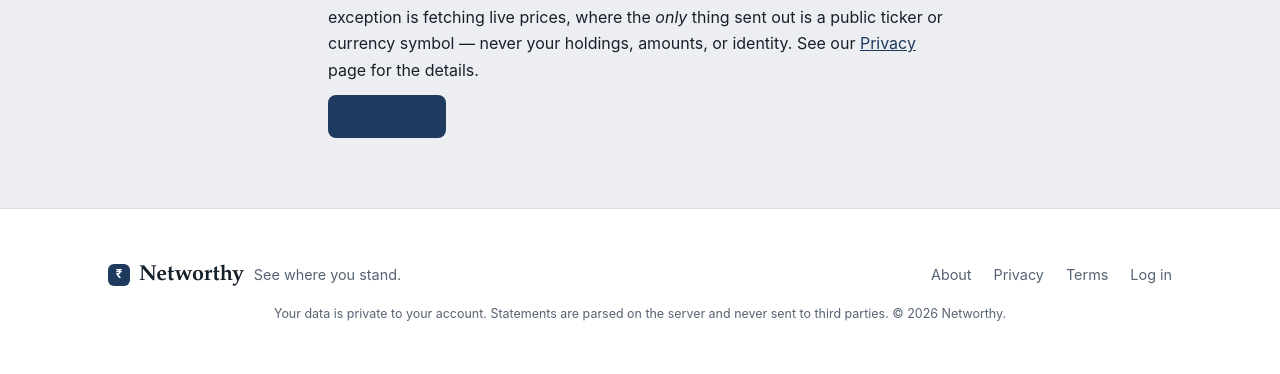
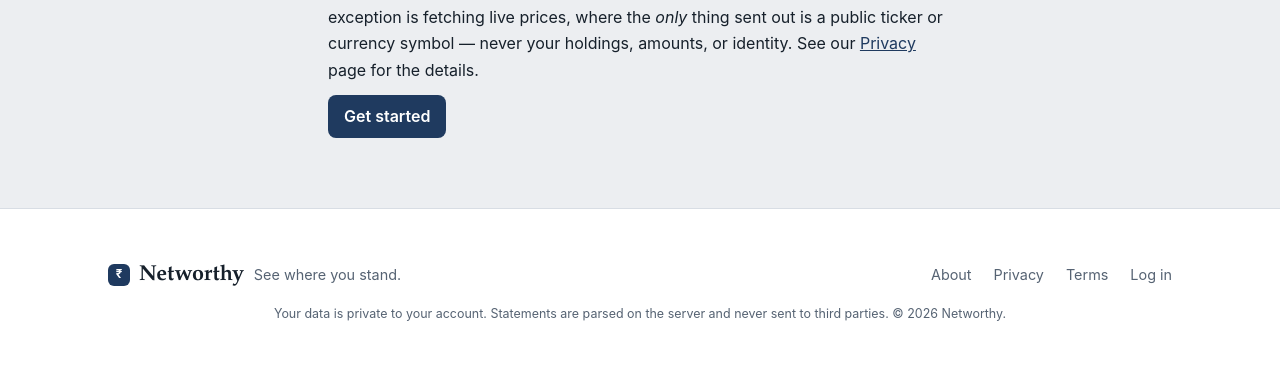
Before and after one commit to awmanoj/networthy, a FastAPI app: page /about in a window 1280 px wide. Shown: the part 1289-1663 px from the top of the page. Run offline with FastAPI, Linux system fonts and the light colour scheme.

Commit message:
Fix invisible .btn text on doc pages (navy-on-navy)
On About/Privacy/Terms (.mkt-doc), the prose-link rule `.mkt-doc a { color:
var(--brand) }` (specificity 0,1,1) out-ranked `.btn` (0,1,0) and painted the
"Get started" button's label navy — matching its navy background, so it read as
an empty button (visible only when text-selected).

- scope the prose-link colour with `:not(.btn)` so it never touches buttons
- add a global `a.btn { color: var(--btn-fg) }` guard, placed last, so no
  context link-colour rule can ever repaint a button label into its own bg

Co-Authored-By: Claude Opus 4.8 <noreply@anthropic.com>

```diff
--- a/app/static/style.css
+++ b/app/static/style.css
@@ -922,7 +922,12 @@ a.cta-tile:hover { filter: brightness(1.06); border: none; }
 .mkt-doc h2 { font-family: var(--serif); font-weight: 600; font-size: 1.3rem; margin: 34px 0 0; }
 .mkt-doc-lead { font-size: 1.12rem; color: var(--muted); line-height: 1.55; margin: 16px 0 0; }
 .mkt-doc p { color: var(--text); line-height: 1.65; margin: 12px 0 0; }
-.mkt-doc a { color: var(--brand); }
+.mkt-doc a:not(.btn) { color: var(--brand); }
 .mkt-doc code { background: var(--surface-2); border: 1px solid var(--border); border-radius: 5px; padding: 1px 5px; font-size: 0.9em; }
 .mkt-doc-cta { margin-top: 32px; }
 .mkt-doc-note { margin-top: 30px; font-size: 0.85rem; }
+
+/* Guard: a link styled as a button always keeps its button label colour, so a
+   context link-colour rule (e.g. .mkt-doc a) can never repaint it into its own
+   background. Placed last so it wins on equal specificity. */
+a.btn { color: var(--btn-fg); }
```
